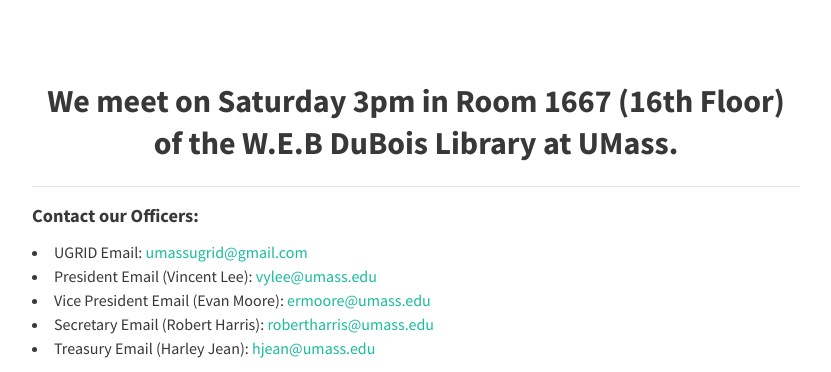
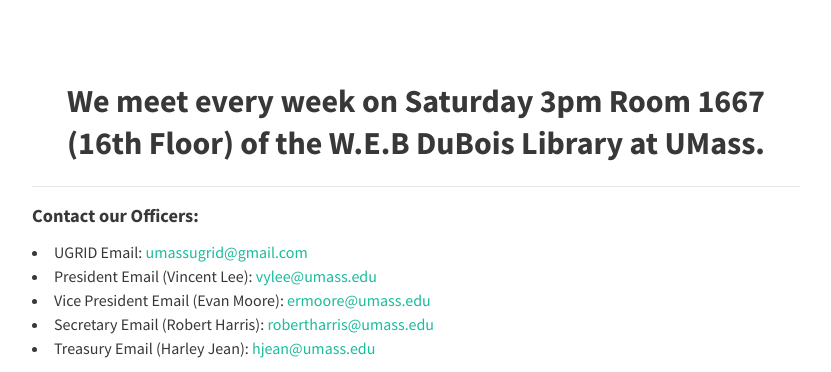
Before and after one commit to sketchplatform/ugriders.github.io, a Jekyll site: the page built from contact.md, in a window 1280 px wide and 900 px high, cut to the strip 375-747 px from the top of the window. Shown: the whole strip, without its empty margins (224-1055 px from the left). Built offline with Jekyll 4.4.1, drawn with Linux system fonts in a browser that asks for light colours; nearby versions of some CDN libraries.

Commit message:
Update contact.md

```diff
--- a/contact.md
+++ b/contact.md
@@ -4,7 +4,7 @@
 permalink: /contact/
 feature-img: "img/landscape3.jpeg"
 ---
-<center><h2>We meet on Saturday 3pm in Room 1667 (16th Floor) of the W.E.B DuBois Library at UMass.</h2></center>
+<center><h2>We meet every week on Saturday 3pm Room 1667 (16th Floor) of the W.E.B DuBois Library at UMass.</h2></center>
 
 -----
 
```
